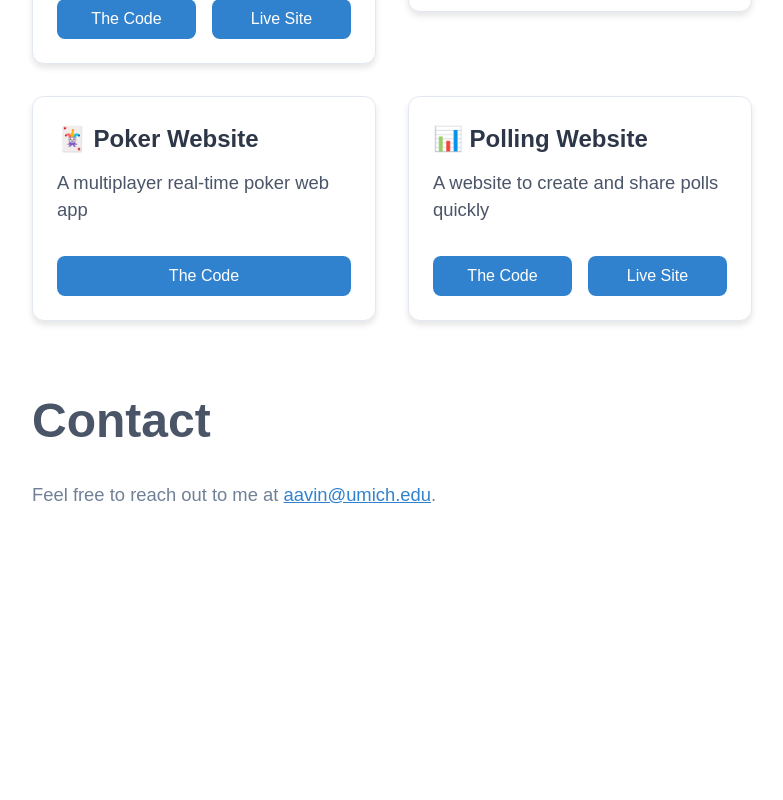
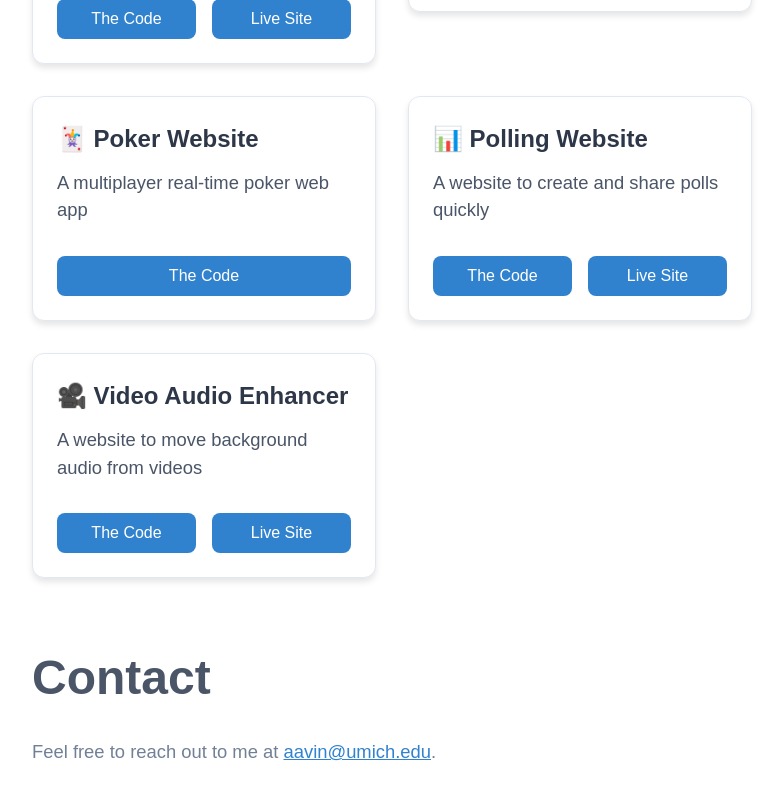
Before and after one commit to aavin95/andrew-vincent, a Next.js app: page / in a window 1280 px wide. Shown: the part 1073-1873 px from the top of the page, without its empty margins (248-1031 px from the left). Before the commit the page ends 1630 px from the top, so only its background shows below. Built offline with nearby package versions, Linux system fonts and the light colour scheme.

Commit message:
added Hush Card

```diff
--- a/src/app/page.js
+++ b/src/app/page.js
@@ -281,6 +281,23 @@ export default function Home() {
                 </ButtonsContainer>
               </ProjectCard>
             </CardContainer>
+            <CardContainer>
+              <ProjectCard>
+                <ProjectTitle>🎥 Video Audio Enhancer</ProjectTitle>
+                <ProjectSubTitle>A website to move background audio from videos</ProjectSubTitle>
+                <Paragraph>
+                  This project is a video audio enhancement web application built with Next.js,
+                  TypeScript, and Flask. It leverages Supabase for authentication, storage, and
+                  database management, while using DeepFilterNet for AI-powered audio processing.
+                  Features include secure file uploads, real-time processing status updates, and video playback with enhanced audio.
+                  The project follows a microservices architecture, with the frontend and backend services communicating via RESTful APIs, and includes comprehensive TypeScript types for enhanced code reliability.
+                </Paragraph>
+                <ButtonsContainer>
+                  <Button href="https://github.com/aavin95/hush" target="_blank" rel="noopener noreferrer">The Code</Button>
+                  <Button href="https://hush.andrewvincent.dev/" target="_blank" rel="noopener noreferrer">Live Site</Button>
+                </ButtonsContainer>
+              </ProjectCard>
+            </CardContainer>
             {/* Add more projects as needed */}
           </ProjectGrid>
         </Section>
```
